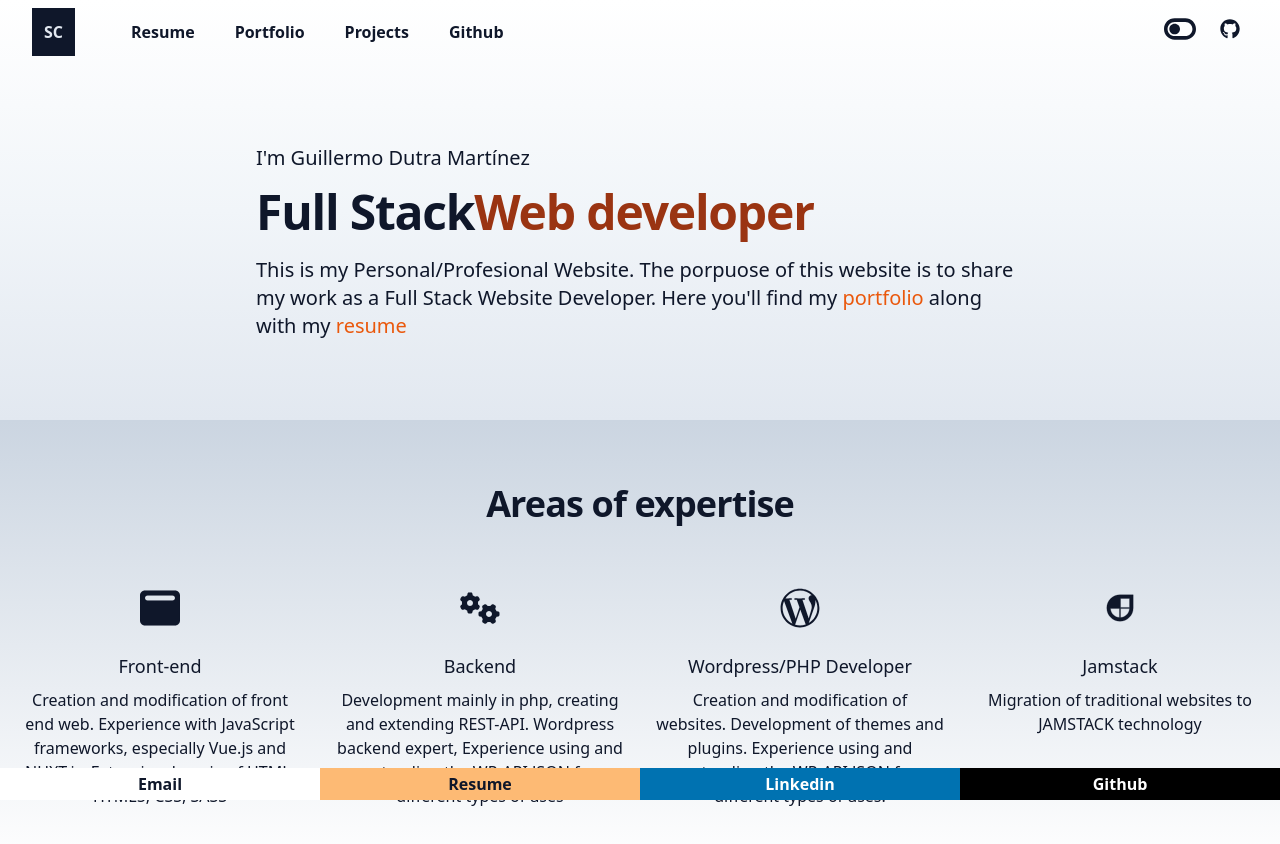
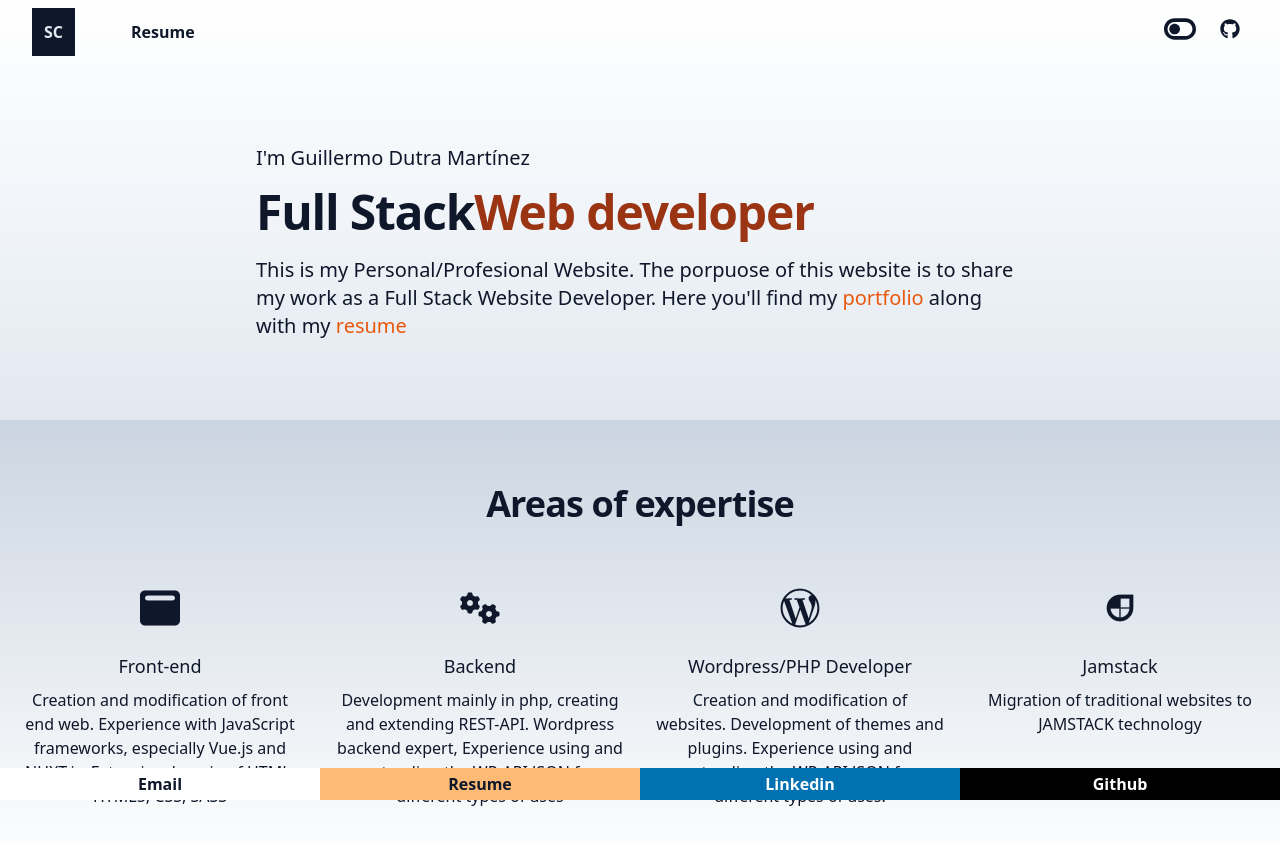
Before and after one commit to guiman87/silentcode-nuxt-3, a Nuxt app: page / in a window 1280 px wide. Shown: the top 844 px of the page. Built offline with nearby package versions, Linux system fonts and the light colour scheme.

Commit message:
menu items

```diff
--- a/layouts/resume.vue
+++ b/layouts/resume.vue
@@ -19,15 +19,7 @@ import { MenuItem } from '~/types/'
 // Menu items
 const menuItems: MenuItem[] = [
   {
-    to: '/portfolio',
-    text: 'Portfolio',
-  },
-  {
-    to: '/projects',
-    text: 'Projects',
-  },
-  {
-    href: 'https://github.com/guiman87/wp-decoupled',
+    href: 'https://github.com/guiman87/',
     text: 'Github',
   },
 ]
--- a/pages/index.vue
+++ b/pages/index.vue
@@ -72,18 +72,6 @@ const menuItems: MenuItem[] = [
     to: '/resume',
     text: 'Resume',
   },
-  {
-    to: '/portfolio',
-    text: 'Portfolio',
-  },
-  {
-    to: '/projects',
-    text: 'Projects',
-  },
-  {
-    href: 'https://github.com/guiman87/wp-decoupled',
-    text: 'Github',
-  },
 ]
 
 const Skills: Skill[] = [
```
